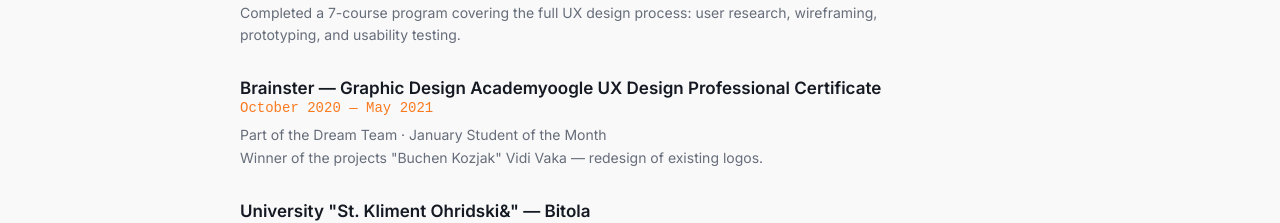
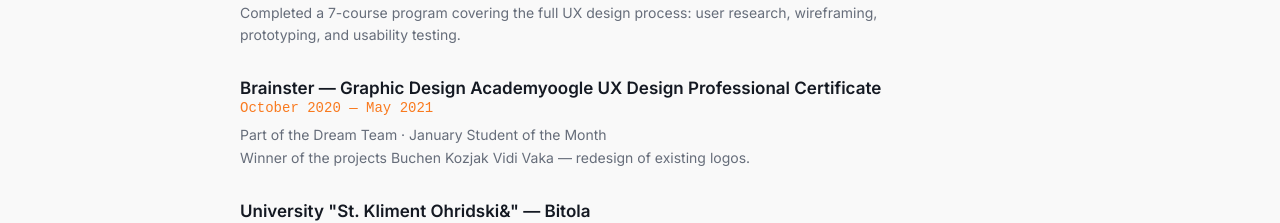
Before and after one commit to gorjanglaveski-beep/gorjan-glaveski, a Next.js app: page / in a window 1280 px wide. Shown: the part 1900-2123 px from the top of the page. Built offline with nearby package versions, Linux system fonts and the light colour scheme.

Commit message:
sega vaka escaped quotes-2

```diff
--- a/src/components/sections/CVSection/CVSection.tsx
+++ b/src/components/sections/CVSection/CVSection.tsx
@@ -62,7 +62,7 @@
         eduDesc: (<>
           Part of the Dream Team · January Student of the Month
           <br />
-          Winner of the projects "Buchen Kozjak" Vidi
+          Winner of the projects {"Buchen Kozjak"} Vidi
           Vaka — redesign of existing logos.
         </>)
       },
```
